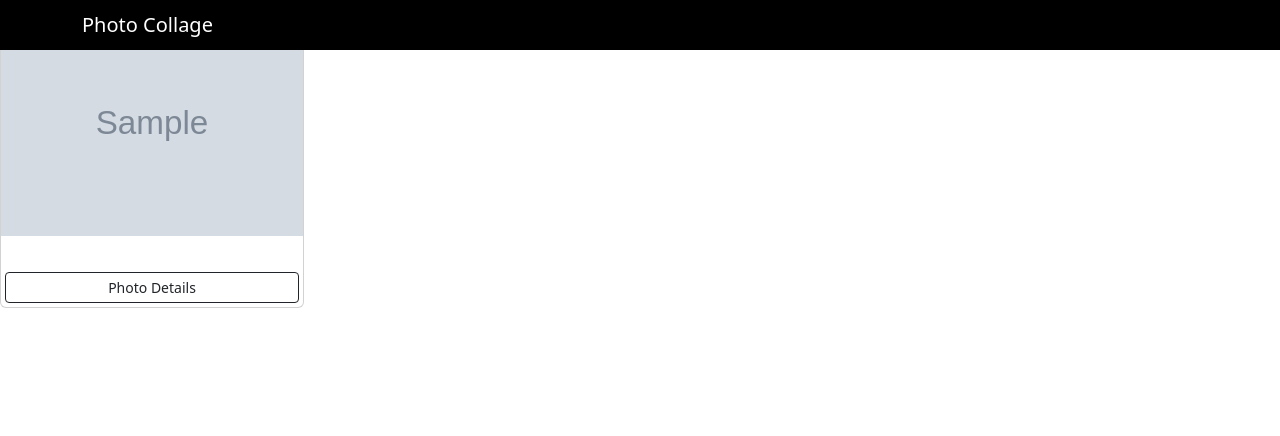
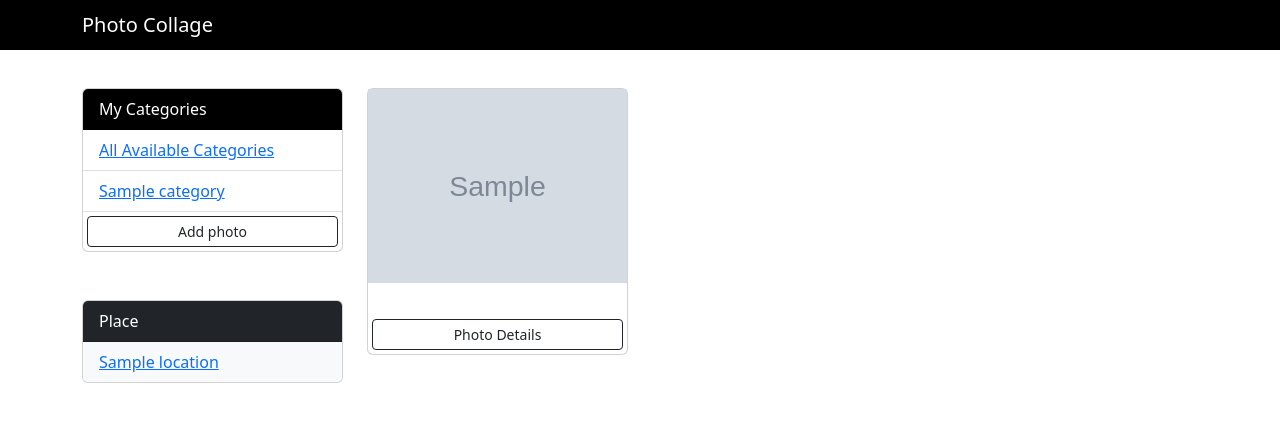
Before and after one commit to DynastyElvis/Photoshare-App, a Django app: template photos/templates/photos/gallery.html in a window 1280 px wide. Shown: the top 436 px of the page. Run offline with Django 3.2, Linux system fonts and the light colour scheme; the template is opened without the code that fills it: most values are stand-ins (such as "Sample title", 1, 10 or a date in 2020); grey boxes marked "Sample" are stand-in pictures; parts of the project's set-up code (start-up, migrations or seed data) failed here and were passed over.

Commit message:
ft: gallery template update

```diff
--- a/photos/templates/photos/gallery.html
+++ b/photos/templates/photos/gallery.html
@@ -48,6 +48,45 @@
          </nav>
     </div>
 
+    <div class="container" style="margin-top: 5em;">
+
+        <div class="row">
+            <div class="col-md-3 my-2">
+
+                <div class="card">
+                    <div class="card-header text-white bg-black">
+                        My Categories
+                    </div>
+                    <ul class="list-group list-group-flush">
+                        <li class="list-group-item">
+                           <a href="{% url 'gallery' %}">All Available Categories</a>
+                        </li>
+                        {% for category in categories %}
+                        <li class="list-group-item">
+                            <a href="{% url 'gallery' %}?category={{category.name}}">
+                            {{category.name}}
+                            </a>
+                        </li>
+
+                        {% endfor %}
+                            <a href="{% url 'add' %}" class="btn btn-outline-dark btn-block btn-sm  m-1 ">Add photo</a>
+
+                    </ul>
+                </div>
+                <div class="card my-5">
+                    <div class="card-header text-white bg-dark">
+                        Place
+                    </div>
+                    <ul class="list-group list-group-flush">
+
+                        {% for location in locations %}
+                        <li class="list-group-item bg-light">
+                            <a href="{% url 'location' %}?location={{location.name}}">
+                                {{location.name}}
+                            </a>
+                        </li>
+
+                        {% endfor %}
 
 
                     </ul>
@@ -144,7 +183,7 @@
             </div>
         </div>
     </div>
-    <!-- <div class="card-body">
+    <div class="card-body">
         <div class="row">
             <div class="col-md-4">
                 <img src="https://picsum.photos/200/300" alt="">
@@ -156,7 +195,7 @@
                 <img src="https://picsum.photos/200/300" alt="">
             </div>
         </div>
-    </div> -->
+    </div>
 
 </body>
 </html>
```
